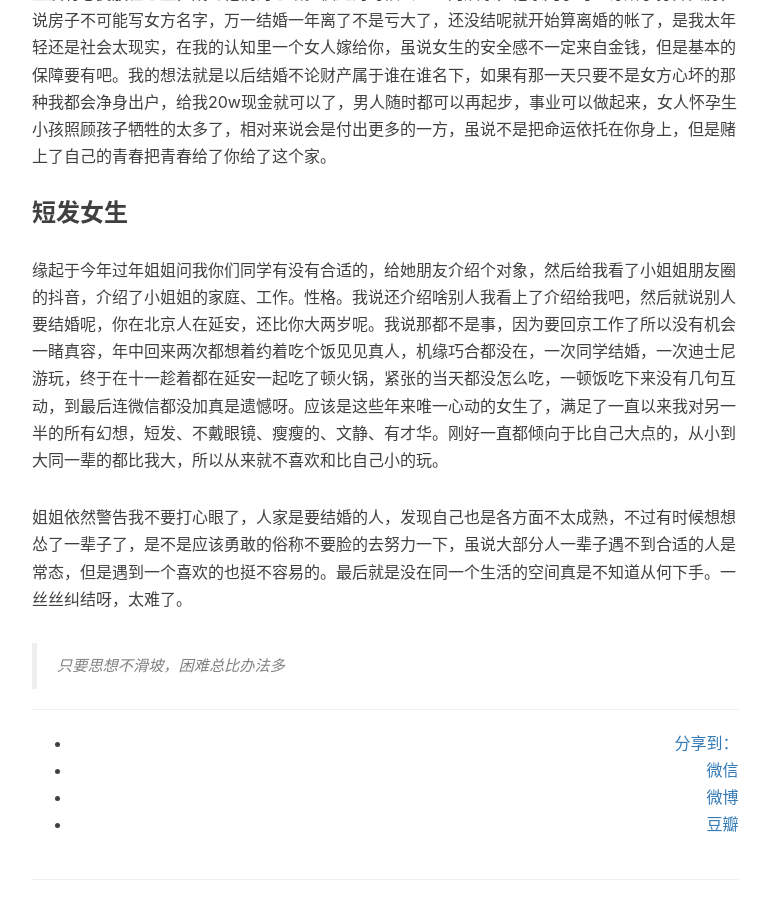
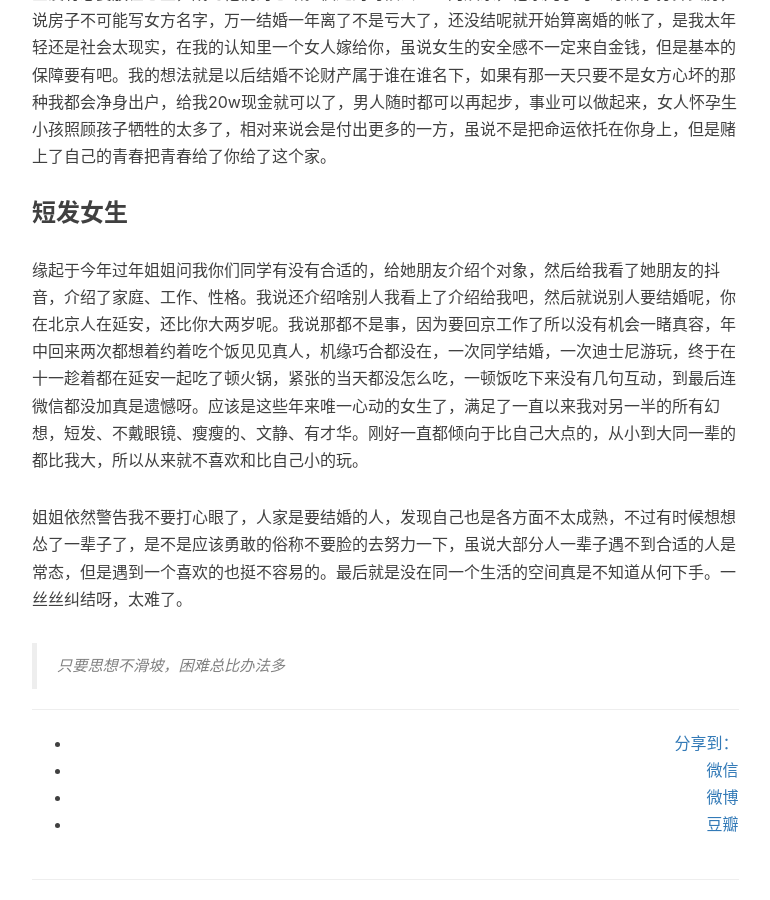
Before and after one commit to liuyubo2023/liuyubo2023.github.io, a Jekyll site: the page built from _posts/2019-10-08-thinking.markdown, in a window 1280 px wide and 900 px high, scrolled down 1339 px. Shown: the whole window, without its empty margins (233-1003 px from the left). Built offline with Jekyll 4.4.1, drawn with Linux system fonts in a browser that asks for light colours; nearby versions of some CDN libraries; comment, search, counter and statistics services are not loaded.

Commit message:
update 1008

```diff
--- a/_posts/2019-10-08-thinking.markdown
+++ b/_posts/2019-10-08-thinking.markdown
@@ -23,7 +23,7 @@ tags:
 
 ### 短发女生
 
-缘起于今年过年姐姐问我你们同学有没有合适的，给她朋友介绍个对象，然后给我看了小姐姐朋友圈的抖音，介绍了小姐姐的家庭、工作。性格。我说还介绍啥别人我看上了介绍给我吧，然后就说别人要结婚呢，你在北京人在延安，还比你大两岁呢。我说那都不是事，因为要回京工作了所以没有机会一睹真容，年中回来两次都想着约着吃个饭见见真人，机缘巧合都没在，一次同学结婚，一次迪士尼游玩，终于在十一趁着都在延安一起吃了顿火锅，紧张的当天都没怎么吃，一顿饭吃下来没有几句互动，到最后连微信都没加真是遗憾呀。应该是这些年来唯一心动的女生了，满足了一直以来我对另一半的所有幻想，短发、不戴眼镜、瘦瘦的、文静、有才华。刚好一直都倾向于比自己大点的，从小到大同一辈的都比我大，所以从来就不喜欢和比自己小的玩。
+缘起于今年过年姐姐问我你们同学有没有合适的，给她朋友介绍个对象，然后给我看了她朋友的抖音，介绍了家庭、工作、性格。我说还介绍啥别人我看上了介绍给我吧，然后就说别人要结婚呢，你在北京人在延安，还比你大两岁呢。我说那都不是事，因为要回京工作了所以没有机会一睹真容，年中回来两次都想着约着吃个饭见见真人，机缘巧合都没在，一次同学结婚，一次迪士尼游玩，终于在十一趁着都在延安一起吃了顿火锅，紧张的当天都没怎么吃，一顿饭吃下来没有几句互动，到最后连微信都没加真是遗憾呀。应该是这些年来唯一心动的女生了，满足了一直以来我对另一半的所有幻想，短发、不戴眼镜、瘦瘦的、文静、有才华。刚好一直都倾向于比自己大点的，从小到大同一辈的都比我大，所以从来就不喜欢和比自己小的玩。
 
 姐姐依然警告我不要打心眼了，人家是要结婚的人，发现自己也是各方面不太成熟，不过有时候想想怂了一辈子了，是不是应该勇敢的俗称不要脸的去努力一下，虽说大部分人一辈子遇不到合适的人是常态，但是遇到一个喜欢的也挺不容易的。最后就是没在同一个生活的空间真是不知道从何下手。一丝丝纠结呀，太难了。
 
```
